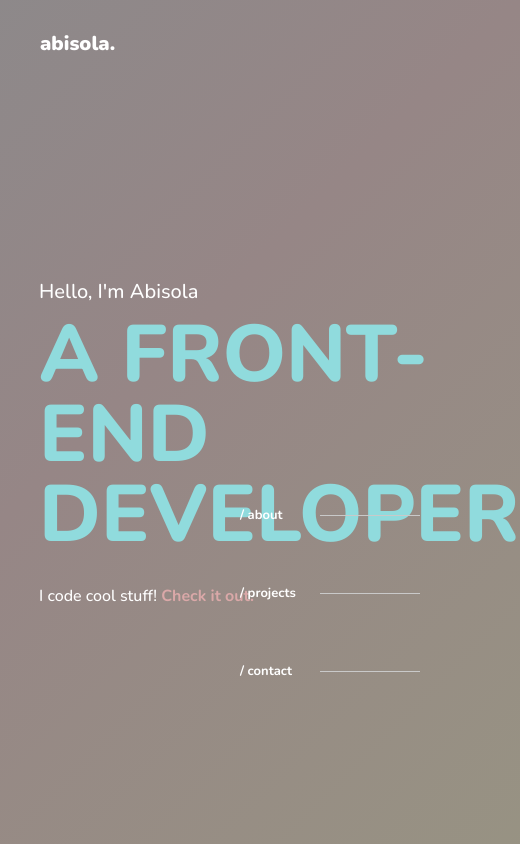
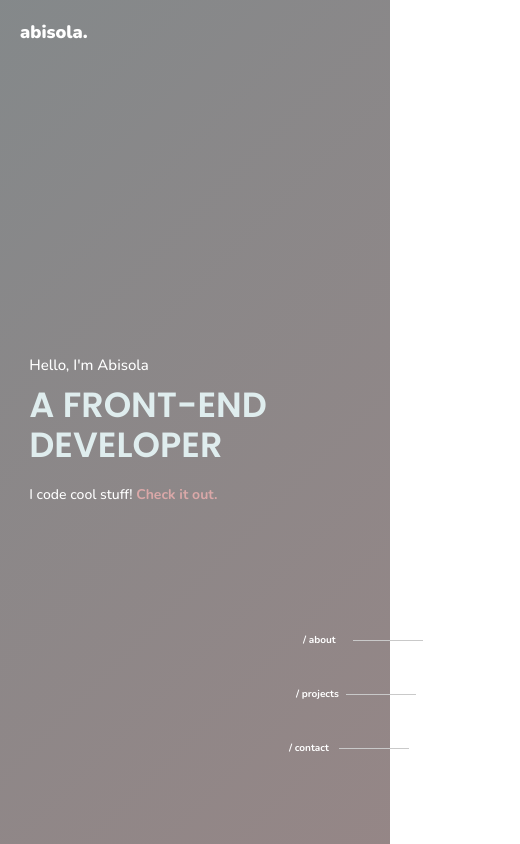
Before and after one commit to bisoladebiyi/my-portfolio, a React (Create React App) app: page / in a window 390 px wide. Shown: the whole page, 520 px wide, since content can reach past the window. Built offline with nearby package versions, Linux system fonts and the light colour scheme.

Commit message:
finished new version of portfolio

```diff
--- a/src/App.js
+++ b/src/App.js
@@ -1,9 +1,7 @@
-import React, { useEffect, useState } from "react";
+import React, { useEffect } from "react";
 import "./css/main.css";
 import Aos from "aos";
 import "aos/dist/aos.css";
-
-import Loading from "./components/loading";
 
 import Home from "./pages/home";
 import MoreWorks from "./pages/more-works";
@@ -12,17 +10,9 @@ import About from "./pages/about";
 import Contact from "./pages/contact";
 
 function App() {
-  // const [isLoading, setIsLoading] = useState(true);
   useEffect(() => {
-    // setTimeout(() => {
-    //   setIsLoading(false);
-    // }, 2000);
     Aos.init({ duration: 1000 });
   }, []);
-
-  // if (isLoading) {
-  //   return <Loading />;
-  // }
 
   return (
     <Router>
@@ -30,25 +20,19 @@ function App() {
         <Routes>
           <Route path="/" exact element={<Home />} />
           <Route path="/about" element={<About />} />
-          <Route path="/works" element={<MoreWorks />} />
+          <Route path="/projects" element={<MoreWorks />} />
           <Route path="/contact" element={<Contact />} />
         </Routes>
         <div className="side-nav" data-aos="fade-left">
           <ul>
             <Link to="/about">
-            <li>
-              / about
-            </li>
+              <li className="about-link">/ about</li>
             </Link>
-            <Link to="/works">
-            <li>
-              / projects
-            </li>
+            <Link to="/projects">
+              <li className="works-link">/ projects</li>
             </Link>
             <Link to="/contact">
-            <li>
-              / contact
-            </li>
+              <li className="contact-link">/ contact</li>
             </Link>
           </ul>
         </div>
--- a/src/components/home.jsx
+++ b/src/components/home.jsx
@@ -8,7 +8,7 @@ const Header = () => {
             <div className="header-text">
                 <p>Hello, I'm Abisola</p>
                 <p className="job">A FRONT-END <br />DEVELOPER</p>
-                <p>I code cool stuff! <Link to="/works">Check it out.</Link></p>
+                <p>I code cool stuff! <Link to="/projects">Check it out.</Link></p>
             </div>
         </div>
     )
--- a/src/css/main.css
+++ b/src/css/main.css
@@ -1,4 +1,4 @@
-@import url("https://fonts.googleapis.com/css2?family=Nunito:wght@200;300;400;500;600;700;800;900&display=swap");
+@import url("https://fonts.googleapis.com/css2?family=Nunito:wght@200;300;400;500;600;700;800;900&family=Poppins:wght@300;400;500;600;700;800;900&display=swap");
 * {
   padding: 0;
   margin: 0;
@@ -7,19 +7,39 @@
 
 body {
   color: #fff;
-  background: linear-gradient(-45deg, #9aaa7d, #968686, #6c9399);
+  background: linear-gradient(-45deg, #9aaa7d, #968686, #509097);
   font-family: Nunito;
   position: relative;
   scroll-behavior: smooth;
-  background-size: 400% 400%;
+  background-size: 500% 1000%;
   height: 100%;
-  animation: change 20s ease-in-out infinite;
+  animation: change 70s ease-in-out infinite;
   overflow-x: hidden;
+  transition: background-color 0.1s ease;
 }
 
 button,
 a {
   -webkit-tap-highlight-color: rgba(0, 0, 0, 0);
+}
+
+h1 {
+  font-size: 32px;
+}
+@media (max-width: 1030px) {
+  h1 {
+    font-size: 28px;
+  }
+}
+@media (max-width: 800px) {
+  h1 {
+    font-size: 26px;
+  }
+}
+@media (max-width: 400px) {
+  h1 {
+    font-size: 24px;
+  }
 }
 
 /* navbar */
@@ -35,10 +55,20 @@ a {
   padding: 30px 40px 10px;
   align-items: center;
 }
+@media (max-width: 800px) {
+  .navbar .nav {
+    padding: 20px 20px 10px;
+  }
+}
 .navbar .logo {
   font-family: Nunito;
   font-weight: 900;
   font-size: 20px;
+}
+@media (max-width: 800px) {
+  .navbar .logo {
+    font-size: 18px;
+  }
 }
 
 /* header */
@@ -50,16 +80,46 @@ a {
   align-items: center;
   justify-content: space-between;
 }
+@media (max-width: 1030px) {
+  .header {
+    width: 85%;
+  }
+}
 .header .header-text {
   padding-top: 50px;
+}
+@media (max-width: 800px) {
+  .header .header-text {
+    padding-top: 25px;
+  }
 }
 .header .header-text p {
   margin-bottom: 10px;
   font-size: 20px;
   font-weight: 500;
 }
+@media (max-width: 1030px) {
+  .header .header-text p {
+    font-size: 17px;
+  }
+}
+@media (max-width: 800px) {
+  .header .header-text p {
+    font-size: 15px;
+  }
+}
 .header .header-text p:last-child {
   font-size: 16px;
+}
+@media (max-width: 1030px) {
+  .header .header-text p:last-child {
+    font-size: 15px;
+  }
+}
+@media (max-width: 800px) {
+  .header .header-text p:last-child {
+    font-size: 14px;
+  }
 }
 .header .header-text p:last-child a {
   color: #daa8a8;
@@ -84,9 +144,35 @@ a {
 .header .header-text .job {
   margin: 5px 0 30px;
   font-size: 80px;
-  font-weight: 800;
-  color: #90dbdd;
+  font-weight: 600;
   line-height: 80px;
+  font-family: Poppins;
+  color: #dfedee;
+}
+@media (max-width: 1030px) {
+  .header .header-text .job {
+    font-size: 60px;
+    line-height: 70px;
+    margin-bottom: 20px;
+  }
+}
+@media (max-width: 800px) {
+  .header .header-text .job {
+    font-size: 50px;
+    line-height: 60px;
+  }
+}
+@media (max-width: 600px) {
+  .header .header-text .job {
+    font-size: 40px;
+    line-height: 50px;
+  }
+}
+@media (max-width: 400px) {
+  .header .header-text .job {
+    font-size: 35px;
+    line-height: 40px;
+  }
 }
 
 .side-nav {
@@ -94,15 +180,53 @@ a {
   top: 60%;
   right: 0;
 }
+@media (max-width: 1030px) {
+  .side-nav {
+    right: -1%;
+  }
+}
+@media (max-width: 600px) {
+  .side-nav {
+    top: 75%;
+  }
+}
+.side-nav ul .about-link {
+  right: 30%;
+}
+.side-nav ul .works-link {
+  right: 40%;
+}
+.side-nav ul .contact-link {
+  right: 50%;
+}
 .side-nav ul li {
   font-size: 13px;
   font-weight: 700;
   width: 100px;
   margin-bottom: 60px;
   position: relative;
-  right: 50%;
   transition: all 0.2s ease-in-out;
   cursor: pointer;
+}
+@media (max-width: 800px) {
+  .side-nav ul li {
+    width: 70px;
+  }
+}
+@media (max-width: 1030px) {
+  .side-nav ul li {
+    font-size: 12px;
+  }
+}
+@media (max-width: 800px) {
+  .side-nav ul li {
+    font-size: 10px;
+  }
+}
+@media (max-width: 600px) {
+  .side-nav ul li {
+    margin-bottom: 40px;
+  }
 }
 .side-nav ul li:hover {
   right: 70%;
@@ -110,15 +234,19 @@ a {
 }
 .side-nav ul li::after {
   content: "";
-  width: 100px;
+  width: 100%;
   height: 1px;
   background: #c9c9c9;
   position: absolute;
   top: 50%;
   right: -80px;
 }
+@media (max-width: 800px) {
+  .side-nav ul li::after {
+    right: -50px;
+  }
+}
 
-/* positioned elements */
 .icon {
   width: 20px;
   color: #b2b1b9;
@@ -126,7 +254,7 @@ a {
 }
 
 .icon:hover {
-  color: #6decb9;
+  color: #acebd2;
 }
 
 /* link-style */
@@ -147,13 +275,35 @@ a {
   width: 80%;
   padding-top: 20px;
 }
+@media (max-width: 600px) {
+  .about {
+    width: 88%;
+  }
+}
 .about h1 {
-  color: #fff;
   margin-bottom: 30px;
 }
 .about-container {
   display: flex;
   width: 70%;
+}
+@media (max-width: 1030px) {
+  .about-container {
+    width: 75%;
+    font-size: 14px;
+  }
+}
+@media (max-width: 600px) {
+  .about-container {
+    width: 100%;
+    font-size: 13px;
+    line-height: 25px;
+  }
+}
+@media (max-width: 400px) {
+  .about-container {
+    font-size: 12px;
+  }
 }
 .about-container .vertical-line {
   width: 10%;
@@ -169,6 +319,16 @@ a {
   justify-content: space-between;
   display: flex;
 }
+@media (max-width: 600px) {
+  .about-container .technologies {
+    width: 60%;
+  }
+}
+@media (max-width: 400px) {
+  .about-container .technologies {
+    width: 68%;
+  }
+}
 .about-container .technologies .tech {
   display: flex;
   align-items: center;
@@ -180,14 +340,41 @@ a {
 .work-page {
   width: 70%;
   display: grid;
-  grid-template-columns: 1fr 1fr;
-  grid-gap: 40px;
+  grid-template-columns: 1fr 1fr 1fr;
+  grid-gap: 10px;
   margin: 50px auto 0;
   padding-bottom: 100px;
+}
+@media (max-width: 1030px) {
+  .work-page {
+    grid-template-columns: 1fr 1fr;
+    width: 75%;
+  }
+}
+@media (max-width: 800px) {
+  .work-page {
+    grid-template-columns: 1fr;
+  }
+}
+@media (max-width: 400px) {
+  .work-page {
+    width: 85%;
+    margin-top: 40px;
+  }
 }
 .work-page-title {
   width: 80%;
   margin: 120px auto 0;
+}
+@media (max-width: 800px) {
+  .work-page-title {
+    margin-top: 100px;
+  }
+}
+@media (max-width: 400px) {
+  .work-page-title {
+    margin-top: 90px;
+  }
 }
 .work-page-container {
   width: 100%;
@@ -196,45 +383,30 @@ a {
   border-radius: 4px;
   position: relative;
   box-shadow: -2px 0px 8px 0px rgba(106, 104, 104, 0.75);
+  transition: box-shadow 0.2s ease-in-out;
+}
+.work-page-container:hover {
+  box-shadow: -1px 0px 10px 0px rgba(58, 57, 57, 0.75);
 }
 .work-page-container img {
   width: 100%;
   height: 100%;
   object-fit: cover;
 }
-
-.work-info {
+.work-page-container .work-info {
   width: 100%;
   position: absolute;
+  height: 100%;
   bottom: 0;
   color: #000;
-  background: linear-gradient(0deg, #8de4ee 0%, #ffffff00 104.29%);
+  background: linear-gradient(0deg, #12232474 0%, #b5e4e03c 114.29%);
 }
-
-.work-title {
-  font-size: 20px;
-  font-weight: 700;
-  padding-left: 10px;
-  color: #262626;
+.work-page-container .work-info-content {
+  position: absolute;
+  bottom: 0;
+  width: 100%;
 }
-
-.techs {
-  display: flex;
-  justify-content: space-between;
-  width: 160px;
-  margin: 0 0 20px;
-  padding-left: 10px;
-}
-
-.technology {
-  font-size: 10px;
-  color: #fff;
-  background: #1c1d1c8a;
-  padding: 4px 6px;
-  border-radius: 15px;
-}
-
-.title-icon {
+.work-page-container .work-info-content .title-icon {
   display: flex;
   justify-content: space-between;
   align-items: center;
@@ -242,10 +414,30 @@ a {
   width: 100%;
   padding-top: 20px;
 }
-
-.icon-2 {
+.work-page-container .work-info-content .title-icon .work-title {
+  font-size: 16px;
+  font-weight: 700;
+  padding-left: 10px;
+  color: #fff;
+}
+.work-page-container .work-info-content .title-icon .icon-2 {
   width: 17px;
   padding-right: 20px;
+  color: #8de4ee;
+}
+.work-page-container .work-info-content .techs {
+  display: flex;
+  justify-content: space-between;
+  width: 160px;
+  margin: 0 0 20px;
+  padding-left: 10px;
+}
+.work-page-container .work-info-content .technology {
+  font-size: 10px;
+  color: #fff;
+  background: #1c1d1c8a;
+  padding: 4px 6px;
+  border-radius: 15px;
 }
 
 /* contact me */
@@ -255,9 +447,19 @@ a {
   height: 100%;
 }
 .contact-container {
-  width: 50%;
+  width: 45%;
   margin: 0 auto;
   text-align: center;
+}
+@media (max-width: 800px) {
+  .contact-container {
+    width: 60%;
+  }
+}
+@media (max-width: 600px) {
+  .contact-container {
+    width: 80%;
+  }
 }
 .contact-container h1 {
   margin-bottom: 20px;
@@ -265,6 +467,11 @@ a {
 .contact-container .text {
   color: #e9e9eb;
   margin-bottom: 40px;
+}
+@media (max-width: 1030px) {
+  .contact-container .text {
+    font-size: 14px;
+  }
 }
 .contact-container .btn {
   margin-top: 50px;
@@ -279,6 +486,12 @@ a {
   cursor: pointer;
   transition: background 0.2s ease-in-out;
 }
+@media (max-width: 600px) {
+  .contact-container .btn a {
+    font-size: 11px;
+    padding: 8px;
+  }
+}
 .contact-container .btn a:hover {
   background: #daa8a8;
 }
@@ -288,14 +501,36 @@ a {
   width: 100%;
   justify-content: space-between;
 }
+@media (max-width: 600px) {
+  .contact-container .socials {
+    display: grid;
+    grid-template-columns: 1fr 1fr;
+    grid-row-gap: 20px;
+    place-items: center;
+  }
+}
 .contact-container .socials .icon {
-  font-size: 13px;
+  font-size: 12px;
+}
+@media (max-width: 600px) {
+  .contact-container .socials .icon {
+    width: auto;
+    display: flex;
+    align-items: center;
+  }
 }
 .contact-container .socials .icon svg {
-  width: 16px;
+  width: 14px;
 }
-.contact-container .socials .icon img {
-  color: #b2b1b9;
+@media (max-width: 800px) {
+  .contact-container .socials .icon svg {
+    width: 12px;
+  }
+}
+@media (max-width: 600px) {
+  .contact-container .socials .icon svg {
+    margin-right: 8px;
+  }
 }
 
 @keyframes change {
@@ -309,47 +544,5 @@ a {
     background-position: 0% 50%;
   }
 }
-.loading {
-  height: 100%;
-  display: flex;
-  justify-content: center;
-  align-items: center;
-  background: #171717;
-}
-
-.circle-container {
-  display: grid;
-  grid-template-columns: 30px 30px 30px;
-}
-
-.circle {
-  width: 20px;
-  height: 20px;
-  border-radius: 50%;
-  background: #8de4ee;
-  opacity: 0.3;
-  transition: opacity ease 0.2s;
-  animation-name: animate;
-  animation-duration: 0.6s;
-  animation-iteration-count: infinite;
-  animation-direction: alternate;
-}
-
-.circle-2 {
-  animation-delay: 0.1s;
-}
-
-.circle-3 {
-  animation-delay: 0.2s;
-}
-
-@keyframes animate {
-  from {
-    opacity: 0.3;
-  }
-  to {
-    opacity: 1;
-  }
-}
 
 /*# sourceMappingURL=main.css.map */
--- a/src/pages/contact.jsx
+++ b/src/pages/contact.jsx
@@ -1,6 +1,5 @@
 import React from "react";
 import Navbar from "../components/navbar";
-import mail from "../images/mail.svg"
 
 const Contact = () => {
   return (
--- a/src/pages/more-works.jsx
+++ b/src/pages/more-works.jsx
@@ -13,9 +13,10 @@ const MoreWorks = () => {
                    <a href={site} target="_blank" rel="noreferrer" > <div key={id} className="work-page-container">
                         <img src={img} alt="" />
                         <div className="work-info">
+                            <div className="work-info-content">
                             <div className="title-icon">
                             <p className="work-title">{title}</p>
-                            <a target="_blank" rel="noreferrer" href={github} className="icon-2"><svg xmlns="http://www.w3.org/2000/svg" role="img" viewBox="0 0 24 24" fill="none" stroke="#000" stroke-width="2" stroke-linecap="round" stroke-linejoin="round" class="feather feather-github"><title>GitHub</title><path d="M9 19c-5 1.5-5-2.5-7-3m14 6v-3.87a3.37 3.37 0 0 0-.94-2.61c3.14-.35 6.44-1.54 6.44-7A5.44 5.44 0 0 0 20 4.77 5.07 5.07 0 0 0 19.91 1S18.73.65 16 2.48a13.38 13.38 0 0 0-7 0C6.27.65 5.09 1 5.09 1A5.07 5.07 0 0 0 5 4.77a5.44 5.44 0 0 0-1.5 3.78c0 5.42 3.3 6.61 6.44 7A3.37 3.37 0 0 0 9 18.13V22"></path></svg></a>
+                            <a target="_blank" rel="noreferrer" href={github} className="icon-2"><svg xmlns="http://www.w3.org/2000/svg" role="img" viewBox="0 0 24 24" fill="none" stroke="#2c2c2c" stroke-width="2" stroke-linecap="round" stroke-linejoin="round" class="feather feather-github"><title>GitHub</title><path d="M9 19c-5 1.5-5-2.5-7-3m14 6v-3.87a3.37 3.37 0 0 0-.94-2.61c3.14-.35 6.44-1.54 6.44-7A5.44 5.44 0 0 0 20 4.77 5.07 5.07 0 0 0 19.91 1S18.73.65 16 2.48a13.38 13.38 0 0 0-7 0C6.27.65 5.09 1 5.09 1A5.07 5.07 0 0 0 5 4.77a5.44 5.44 0 0 0-1.5 3.78c0 5.42 3.3 6.61 6.44 7A3.37 3.37 0 0 0 9 18.13V22"></path></svg></a>
                             </div>
 
                             <div className="techs">
@@ -25,6 +26,8 @@ const MoreWorks = () => {
                                 )
                             })}
                             </div>
+                            </div>
+
 
                         </div>
                     </div></a>
--- a/src/sass/main.scss
+++ b/src/sass/main.scss
@@ -1,4 +1,5 @@
-@import url("https://fonts.googleapis.com/css2?family=Nunito:wght@200;300;400;500;600;700;800;900&display=swap");
+@import url("https://fonts.googleapis.com/css2?family=Nunito:wght@200;300;400;500;600;700;800;900&family=Poppins:wght@300;400;500;600;700;800;900&display=swap");
+@import "./abstracts/mixins";
 * {
   padding: 0;
   margin: 0;
@@ -6,18 +7,22 @@
 }
 body {
   color: #fff;
-  background: linear-gradient(-45deg, #9aaa7d, #968686, #6c9399);
+  background: linear-gradient(-45deg, #9aaa7d, #968686, #509097);
   font-family: Nunito;
   position: relative;
   scroll-behavior: smooth;
-  background-size: 400% 400%;
+  background-size: 500% 1000%;
   height: 100%;
-  animation: change 20s ease-in-out infinite;
+  animation: change 70s ease-in-out infinite;
   overflow-x: hidden;
+  transition: background-color 0.1s ease;
 }
 button,
 a {
   -webkit-tap-highlight-color: rgba(0, 0, 0, 0);
+}
+h1 {
+  @include fontSize;
 }
 
 /* navbar */
@@ -31,11 +36,17 @@ a {
     justify-content: space-between;
     padding: 30px 40px 10px;
     align-items: center;
+    @include respond(tab-land) {
+      padding: 20px 20px 10px;
+    }
   }
   .logo {
     font-family: Nunito;
     font-weight: 900;
     font-size: 20px;
+    @include respond(tab-land) {
+      font-size: 18px;
+    }
   }
 }
 
@@ -47,14 +58,32 @@ a {
   margin: 0 auto;
   align-items: center;
   justify-content: space-between;
+  @include respond(desktop) {
+    width: 85%;
+  }
   .header-text {
     padding-top: 50px;
+    @include respond(tab-land) {
+      padding-top: 25px;
+    }
     p {
       margin-bottom: 10px;
       font-size: 20px;
       font-weight: 500;
+      @include respond(desktop) {
+        font-size: 17px;
+      }
+      @include respond(tab-land) {
+        font-size: 15px;
+      }
       &:last-child {
         font-size: 16px;
+        @include respond(desktop) {
+          font-size: 15px;
+        }
+        @include respond(tab-land) {
+          font-size: 14px;
+        }
         a {
           color: rgb(218, 168, 168);
           cursor: pointer;
@@ -80,9 +109,27 @@ a {
     .job {
       margin: 5px 0 30px;
       font-size: 80px;
-      font-weight: 800;
-      color: #90dbdd;
+      font-weight: 600;
       line-height: 80px;
+      font-family: Poppins;
+      color: #dfedee;
+      @include respond(desktop) {
+        font-size: 60px;
+        line-height: 70px;
+        margin-bottom: 20px;
+      }
+      @include respond(tab-land) {
+        font-size: 50px;
+        line-height: 60px;
+      }
+      @include respond(tab-port) {
+        font-size: 40px;
+        line-height: 50px;
+      }
+      @include respond(mobile) {
+        font-size: 35px;
+        line-height: 40px;
+      }
     }
   }
 }
@@ -92,35 +139,63 @@ a {
   position: fixed;
   top: 60%;
   right: 0;
+  @include respond(desktop) {
+    right: -1%;
+  }
+  @include respond(tab-port) {
+    top: 75%;
+  }
 
   ul {
+    .about-link {
+      right: 30%;
+    }
+    .works-link {
+      right: 40%;
+    }
+    .contact-link {
+      right: 50%;
+    }
     li {
       font-size: 13px;
       font-weight: 700;
       width: 100px;
       margin-bottom: 60px;
       position: relative;
-      right: 50%;
       transition: all 0.2s ease-in-out;
       cursor: pointer;
+      @include respond(tab-land) {
+        width: 70px;
+      }
+      @include respond(desktop) {
+        font-size: 12px;
+      }
+      @include respond(tab-land) {
+        font-size: 10px;
+      }
+      @include respond(tab-port) {
+        margin-bottom: 40px;
+      }
+
       &:hover {
         right: 70%;
         font-weight: 800;
       }
       &::after {
         content: "";
-        width: 100px;
+        width: 100%;
         height: 1px;
         background: rgb(201, 201, 201);
         position: absolute;
         top: 50%;
         right: -80px;
+        @include respond(tab-land) {
+          right: -50px;
         }
       }
     }
   }
-
-/* positioned elements */
+}
 
 .icon {
   width: 20px;
@@ -128,7 +203,7 @@ a {
   transition: color ease-in-out 0.3s;
 }
 .icon:hover {
-  color: #6decb9;
+  color: #acebd2;
 }
 
 /* link-style */
@@ -147,14 +222,28 @@ a {
   color: #e9e9eb;
   height: 100%;
   width: 80%;
+  @include respond(tab-port) {
+    width: 88%;
+  }
   padding-top: 20px;
   h1 {
-    color: #fff;
     margin-bottom: 30px;
   }
   &-container {
     display: flex;
     width: 70%;
+    @include respond(desktop) {
+      width: 75%;
+      font-size: 14px;
+    }
+    @include respond(tab-port) {
+      width: 100%;
+      font-size: 13px;
+      line-height: 25px;
+    }
+    @include respond(mobile) {
+      font-size: 12px;
+    }
     .vertical-line {
       width: 10%;
       margin-right: 20px;
@@ -168,6 +257,12 @@ a {
       width: 50%;
       justify-content: space-between;
       display: flex;
+      @include respond(tab-port) {
+        width: 60%;
+      }
+      @include respond(mobile) {
+        width: 68%;
+      }
       .tech {
         display: flex;
         align-items: center;
@@ -182,13 +277,32 @@ a {
 .work-page {
   width: 70%;
   display: grid;
-  grid-template-columns: 1fr 1fr;
-  grid-gap: 40px;
+  grid-template-columns: 1fr 1fr 1fr;
+  grid-gap: 10px;
   margin: 50px auto 0;
   padding-bottom: 100px;
+  @include respond(desktop) {
+    grid-template-columns: 1fr 1fr;
+    width: 75%;
+  }
+
+  @include respond(tab-land) {
+    grid-template-columns: 1fr;
+  }
+  @include respond(mobile) {
+    width: 85%;
+    margin-top: 40px;
+  }
+
   &-title {
     width: 80%;
     margin: 120px auto 0;
+    @include respond(tab-land) {
+      margin-top: 100px;
+    }
+    @include respond(mobile) {
+      margin-top: 90px;
+    }
   }
   &-container {
     width: 100%;
@@ -197,27 +311,47 @@ a {
     border-radius: 4px;
     position: relative;
     box-shadow: -2px 0px 8px 0px rgba(106, 104, 104, 0.75);
+    transition: box-shadow 0.2s ease-in-out;
+    &:hover {
+      box-shadow: -1px 0px 10px 0px rgba(58, 57, 57, 0.75);
+    }
+
     img {
       width: 100%;
       height: 100%;
       object-fit: cover;
     }
+    .work-info {
+      width: 100%;
+      position: absolute;
+      height: 100%;
+      bottom: 0;
+      color: #000;
+      background: linear-gradient(0deg, #12232474 0%, #b5e4e03c 114.29%);
+      &-content {
+        position: absolute;
+        bottom: 0;
+        width: 100%;
+        .title-icon {
+          display: flex;
+          justify-content: space-between;
+          align-items: center;
+          margin-bottom: 10px;
+          width: 100%;
+          padding-top: 20px;
+          .work-title {
+            font-size: 16px;
+            font-weight: 700;
+            padding-left: 10px;
+            color: #fff;
+          }
+          .icon-2 {
+            width: 17px;
+            padding-right: 20px;
+            color: #8de4ee;
           }
         }
 
-.work-info {
-  width: 100%;
-  position: absolute;
-  bottom: 0;
-  color: #000;
-  background: linear-gradient(0deg, #8de4ee 0%, #ffffff00 104.29%);
-}
-.work-title {
-  font-size: 20px;
-  font-weight: 700;
-  padding-left: 10px;
-  color: #262626;
-}
         .techs {
           display: flex;
           justify-content: space-between;
@@ -232,17 +366,9 @@ a {
           padding: 4px 6px;
           border-radius: 15px;
         }
-.title-icon {
-  display: flex;
-  justify-content: space-between;
-  align-items: center;
-  margin-bottom: 10px;
-  width: 100%;
-  padding-top: 20px;
       }
-.icon-2 {
-  width: 17px;
-  padding-right: 20px;
+    }
+  }
 }
 
 /* contact me */
@@ -251,15 +377,24 @@ a {
   place-items: center;
   height: 100%;
   &-container {
-    width: 50%;
+    width: 45%;
     margin: 0 auto;
     text-align: center;
+    @include respond(tab-land) {
+      width: 60%;
+    }
+    @include respond(tab-port) {
+      width: 80%;
+    }
     h1 {
       margin-bottom: 20px;
     }
     .text {
       color: #e9e9eb;
       margin-bottom: 40px;
+      @include respond(desktop) {
+        font-size: 14px;
+      }
     }
     .btn {
       margin-top: 50px;
@@ -272,6 +407,10 @@ a {
         color: #fff;
         cursor: pointer;
         transition: background 0.2s ease-in-out;
+        @include respond(tab-port) {
+          font-size: 11px;
+          padding: 8px;
+        }
         &:hover {
           background: rgb(218, 168, 168);
         }
@@ -283,14 +422,28 @@ a {
       display: flex;
       width: 100%;
       justify-content: space-between;
+      @include respond(tab-port) {
+        display: grid;
+        grid-template-columns: 1fr 1fr;
+        grid-row-gap: 20px;
+        place-items: center;
+      }
       .icon {
+        @include respond(tab-port) {
+          width: auto;
+          display: flex;
+          align-items: center;
+        }
         svg {
-          width: 16px;
+          width: 14px;
+          @include respond(tab-land) {
+            width: 12px;
           }
-        img {
-          color: #b2b1b9;
+          @include respond(tab-port) {
+            margin-right: 8px;
           }
-        font-size: 13px;
+        }
+        font-size: 12px;
       }
     }
   }
@@ -307,43 +460,3 @@ a {
     background-position: 0% 50%;
   }
 }
-
-.loading {
-  height: 100%;
-  display: flex;
-  justify-content: center;
-  align-items: center;
-  background: #171717;
-}
-.circle-container {
-  display: grid;
-  grid-template-columns: 30px 30px 30px;
-}
-.circle {
-  width: 20px;
-  height: 20px;
-  border-radius: 50%;
-  background: #8de4ee;
-  opacity: 0.3;
-  transition: opacity ease 0.2s;
-  animation-name: animate;
-  animation-duration: 0.6s;
-  animation-iteration-count: infinite;
-  animation-direction: alternate;
-}
-
-.circle-2 {
-  animation-delay: 0.1s;
-}
-.circle-3 {
-  animation-delay: 0.2s;
-}
-
-@keyframes animate {
-  from {
-    opacity: 0.3;
-  }
-  to {
-    opacity: 1;
-  }
-}
```
Also changed, not shown: src/components/loading.jsx (deleted, +0 -15 lines), src/sass/abstracts/_mixins.scss (added, +33 -0 lines), 1 other file (tests, documents, lock files or other folders). Lines whose indentation alone changed are shown as unchanged.
